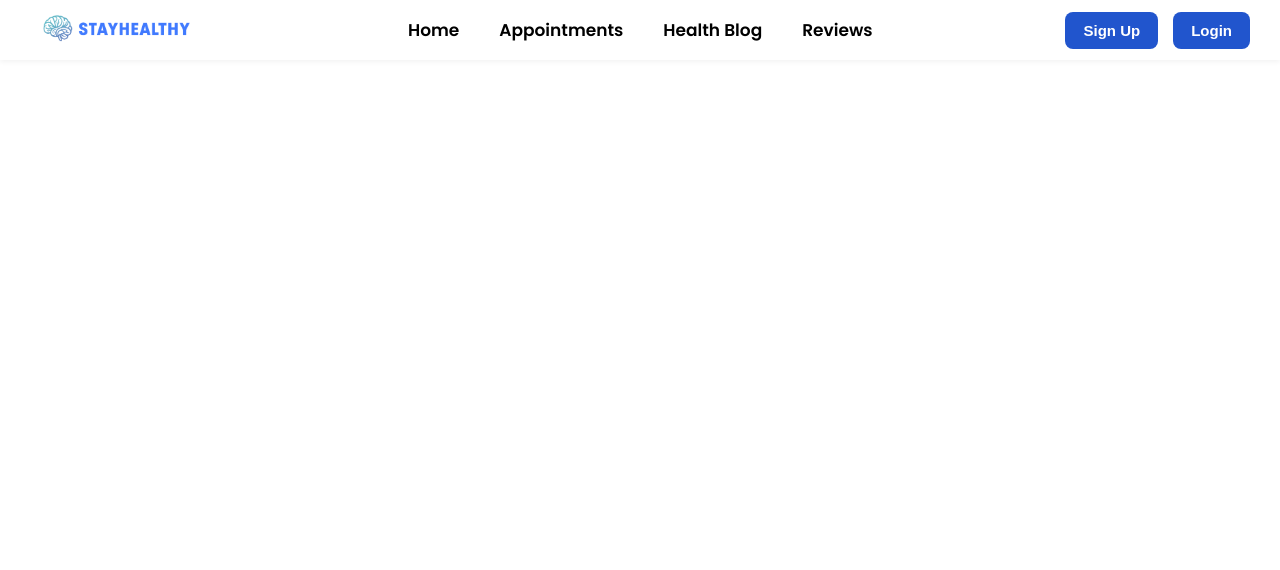
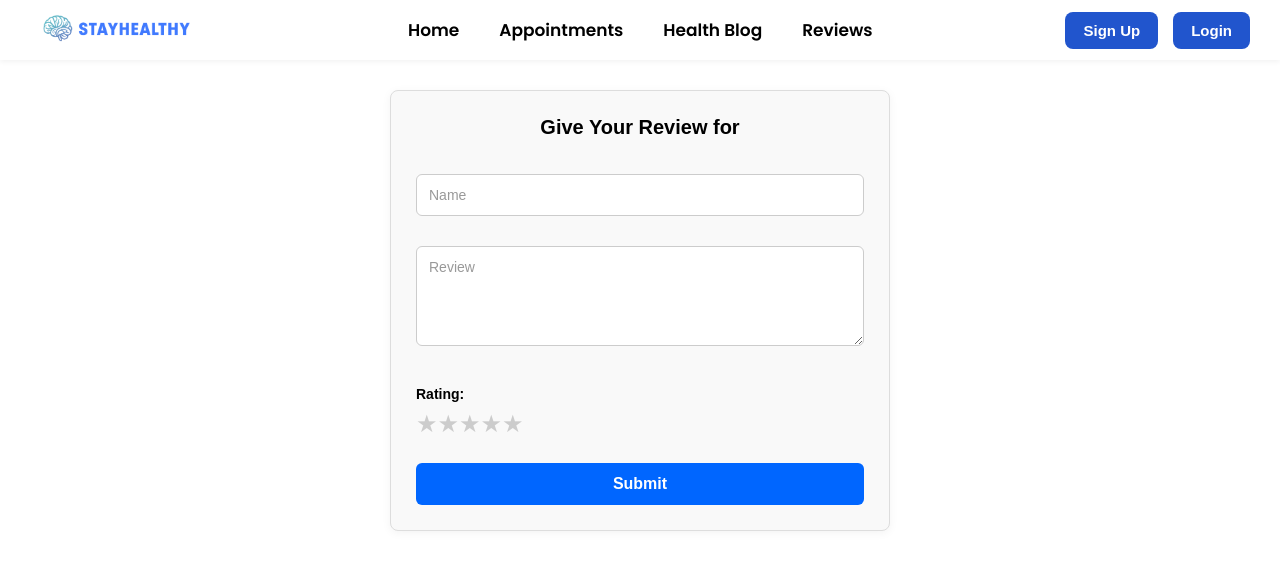
Before and after one commit to NourSafta/stayhealthy-react, a React (Create React App) app: page /reviewform in a window 1280 px wide. Shown: the top 570 px of the page. Built offline with nearby package versions, Linux system fonts and the light colour scheme.

Commit message:
Add review submission with star rating and disable feedback button

```diff
--- a/src/App.js
+++ b/src/App.js
@@ -7,6 +7,7 @@ import InstantConsultation from "./Components/InstantConsultationBooking/Instant
 import BookingConsultation from "./Components/BookingConsultation";
 import Notification from "./Components/Notification/Notification";
 import Reviews from "./Components/Reviews/Reviews";
+import ReviewForm from "./Components/ReviewForm/ReviewForm";
 
 function App() {
   return (
@@ -18,6 +19,7 @@ function App() {
         <Route path="/instant-consultation" element={<InstantConsultation />} />
         <Route path="/booking-consultation" element={<BookingConsultation />} />
         <Route path="/reviews" element={<Reviews />} />
+        <Route path="/reviewform" element={<ReviewForm />} />
       </Routes>
     </Notification>
   );
--- a/src/Components/ReviewForm/ReviewForm.css
+++ b/src/Components/ReviewForm/ReviewForm.css
@@ -1,20 +1,69 @@
 .review-form {
-  border: 1px solid #ddd;
-  padding: 16px;
-  margin: 10px 0;
-  border-radius: 6px;
-  background-color: #f9f9f9;
+    background: #f9f9f9;
+    padding: 25px;
+    border: 1px solid #ddd;
+    border-radius: 8px;
+    width: 100%;
+    max-width: 500px;
+    margin: 30px auto;
+    box-shadow: 0 2px 10px rgba(0, 0, 0, 0.05);
+    font-family: 'Arial', sans-serif;
+  }
+
+  .review-form h3 {
+    font-size: 20px;
+    margin-bottom: 20px;
+    font-weight: 600;
+    text-align: center;
+  }
+
+  .review-form input,
+  .review-form textarea {
+    width: 100%;
+    padding: 12px;
+    margin-bottom: 15px;
+    border: 1px solid #ccc;
+    border-radius: 6px;
+    font-size: 14px;
+  }
+
+  .review-form textarea {
+    min-height: 100px;
+    resize: vertical;
+  }
+
+  .review-form button {
+    width: 100%;
+    padding: 12px;
+    background-color: #0066ff;
+    color: white;
+    font-weight: bold;
+    font-size: 16px;
+    border: none;
+    border-radius: 6px;
+    cursor: pointer;
+    transition: background-color 0.3s ease;
+  }
+
+  .review-form button:hover {
+    background-color: #0051cc;
+  }
+
+.review-form input::placeholder,
+.review-form textarea::placeholder {
+  font-family: 'Arial', sans-serif;
+  font-size: 14px;
+  font-weight: 400;
+  color: #999;
+  opacity: 1;
 }
 
-.feedback-button {
-  background-color: #007bff;
-  color: white;
-  border: none;
-  padding: 10px 16px;
-  border-radius: 4px;
-  cursor: pointer;
-}
+.rating {
+    margin: 10px 0;
+    font-size: 16px;
+  }
 
-.feedback-button:hover {
-  background-color: #0056b3;
-}
+  .rating label {
+    font-weight: bold;
+    margin-right: 10px;
+  }
--- a/src/Components/ReviewForm/ReviewForm.js
+++ b/src/Components/ReviewForm/ReviewForm.js
@@ -1,13 +1,76 @@
-import React from 'react';
+import React, { useState } from 'react';
+import { useLocation, useNavigate } from 'react-router-dom';
 import './ReviewForm.css';
 
-const ReviewForm = ({ doctorName, speciality, onFeedbackClick }) => {
+const ReviewForm = () => {
+  const location = useLocation();
+  const navigate = useNavigate();
+  const doctorName = location.state?.doctorName || '';
+
+  const [formData, setFormData] = useState({
+    name: '',
+    review: '',
+    rating: 0
+  });
+
+  const handleChange = (e) => {
+    setFormData({ ...formData, [e.target.name]: e.target.value });
+  };
+
+  const handleRating = (value) => {
+    setFormData({ ...formData, rating: value });
+  };
+
+  const handleSubmit = (e) => {
+    e.preventDefault();
+    if (formData.name && formData.review && formData.rating > 0) {
+      const stored = JSON.parse(localStorage.getItem('reviews')) || {};
+      stored[doctorName] = {
+        name: formData.name,
+        review: formData.review,
+        rating: formData.rating
+      };
+      localStorage.setItem('reviews', JSON.stringify(stored));
+      navigate('/reviews');
+    } else {
+      alert('Please fill in all fields and select a rating.');
+    }
+  };
+
   return (
-    <div className="review-row">
-      <span>{doctorName}</span>
-      <span>{speciality}</span>
-      <button onClick={onFeedbackClick}>Click Here</button>
-    </div>
+    <form onSubmit={handleSubmit} className="review-form">
+      <h3>Give Your Review for {doctorName}</h3>
+      <input
+        type="text"
+        name="name"
+        placeholder="Name"
+        value={formData.name}
+        onChange={handleChange}
+      />
+      <textarea
+        name="review"
+        placeholder="Review"
+        value={formData.review}
+        onChange={handleChange}
+      />
+      <div className="rating">
+        <label>Rating:</label>
+        {[1, 2, 3, 4, 5].map((star) => (
+          <span
+            key={star}
+            onClick={() => handleRating(star)}
+            style={{
+              cursor: 'pointer',
+              fontSize: '24px',
+              color: star <= formData.rating ? 'gold' : '#ccc'
+            }}
+          >
+            ★
+          </span>
+        ))}
+      </div>
+      <button type="submit">Submit</button>
+    </form>
   );
 };
 
--- a/src/Components/Reviews/Reviews.css
+++ b/src/Components/Reviews/Reviews.css
@@ -33,3 +33,8 @@
   .feedback-btn:hover {
     background-color: #0c51b8;
   }
+
+  .feedback-btn[disabled] {
+    background-color: #ccc;
+    color: #555;
+  }
--- a/src/Components/Reviews/Reviews.js
+++ b/src/Components/Reviews/Reviews.js
@@ -1,11 +1,14 @@
 import React from 'react';
 import './Reviews.css';
+import { Link } from 'react-router-dom';
 
 const Reviews = () => {
   const doctors = [
     { id: 1, name: 'Dr. John Doe', speciality: 'Cardiology' },
     { id: 2, name: 'Dr. Jane Smith', speciality: 'Dermatology' }
   ];
+
+  const storedReviews = JSON.parse(localStorage.getItem("doctorReviews") || "{}");
 
   return (
     <div className="reviews-page">
@@ -27,11 +30,18 @@ const Reviews = () => {
               <td>{doc.name}</td>
               <td>{doc.speciality}</td>
               <td>
-                <button className="feedback-btn">
-                  Click Here
-                </button>
+                {storedReviews[doc.name] ? (
+                    <button className="feedback-btn" disabled style={{ backgroundColor: '#ccc', cursor: 'not-allowed' }}>
+                    Click Here
+                    </button>
+                ) : (
+                    <Link to="/reviewform" state={{ doctorName: doc.name }}>
+                    <button className="feedback-btn">Click Here</button>
+                    </Link>
+                )}
               </td>
-              <td></td>
+
+              <td>{storedReviews[doc.name] || ''}</td>
             </tr>
           ))}
         </tbody>
```
